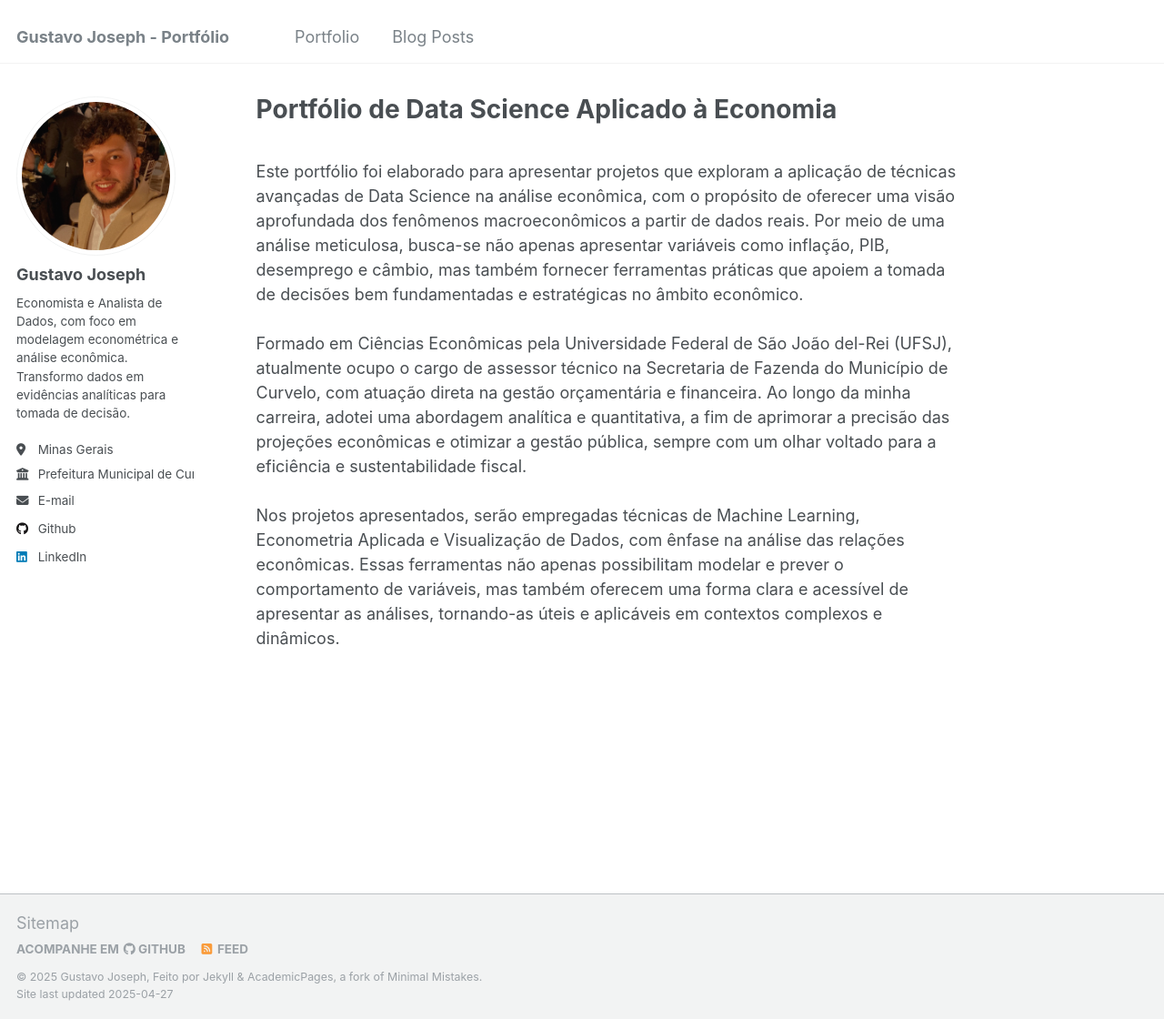
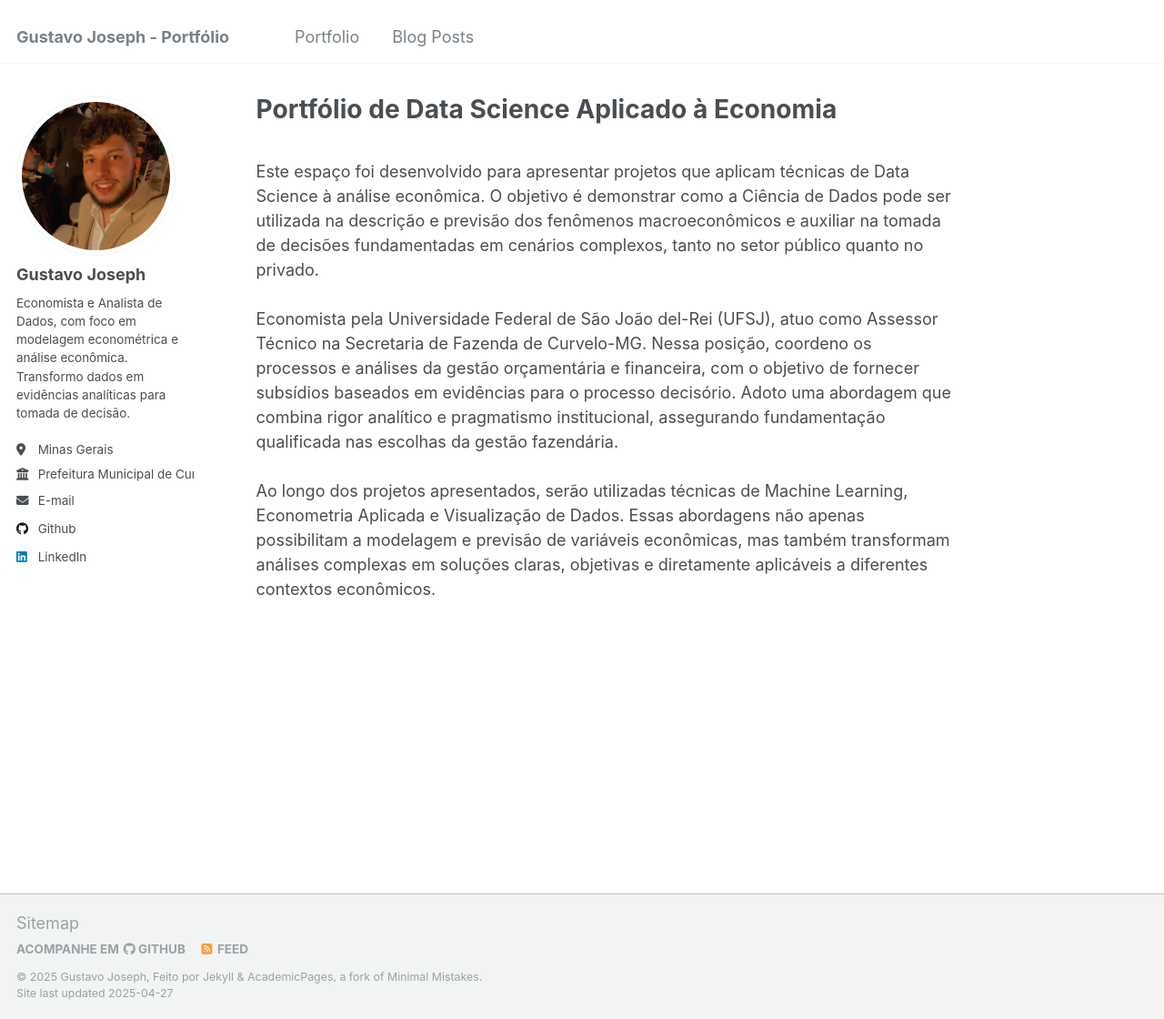
Before and after one commit to gustavojoseph/gustavojoseph.github.io, a Jekyll site: the page built from _pages/about.md, in a window 1280 px wide and 1120 px high. Shown: the whole window at 91% size. Built offline with Jekyll 4.4.1, drawn with Linux system fonts in a browser that asks for light colours.

Commit message:
Update about.md

```diff
--- a/_pages/about.md
+++ b/_pages/about.md
@@ -8,8 +8,8 @@ redirect_from:
 ---
 
 <br>
-Este portfólio foi elaborado para apresentar projetos que exploram a aplicação de técnicas avançadas de Data Science na análise econômica, com o propósito de oferecer uma visão aprofundada dos fenômenos macroeconômicos a partir de dados reais. Por meio de uma análise meticulosa, busca-se não apenas apresentar variáveis como inflação, PIB, desemprego e câmbio, mas também fornecer ferramentas práticas que apoiem a tomada de decisões bem fundamentadas e estratégicas no âmbito econômico.
+Este espaço foi desenvolvido para apresentar projetos que aplicam técnicas de Data Science à análise econômica. O objetivo é demonstrar como a Ciência de Dados pode ser utilizada na descrição e previsão dos fenômenos macroeconômicos e auxiliar na tomada de decisões fundamentadas em cenários complexos, tanto no setor público quanto no privado.
 <br><br>
-Formado em Ciências Econômicas pela Universidade Federal de São João del-Rei (UFSJ), atualmente ocupo o cargo de assessor técnico na Secretaria de Fazenda do Município de Curvelo, com atuação direta na gestão orçamentária e financeira. Ao longo da minha carreira, adotei uma abordagem analítica e quantitativa, a fim de aprimorar a precisão das projeções econômicas e otimizar a gestão pública, sempre com um olhar voltado para a eficiência e sustentabilidade fiscal.
+Economista pela Universidade Federal de São João del-Rei (UFSJ), atuo como Assessor Técnico na Secretaria de Fazenda de Curvelo-MG. Nessa posição, coordeno os processos e análises da gestão orçamentária e financeira, com o objetivo de fornecer subsídios baseados em evidências para o processo decisório. Adoto uma abordagem que combina rigor analítico e pragmatismo institucional, assegurando fundamentação qualificada nas escolhas da gestão fazendária.
 <br><br>
-Nos projetos apresentados, serão empregadas técnicas de Machine Learning, Econometria Aplicada e Visualização de Dados, com ênfase na análise das relações econômicas. Essas ferramentas não apenas possibilitam modelar e prever o comportamento de variáveis, mas também oferecem uma forma clara e acessível de apresentar as análises, tornando-as úteis e aplicáveis em contextos complexos e dinâmicos.
+Ao longo dos projetos apresentados, serão utilizadas técnicas de Machine Learning, Econometria Aplicada e Visualização de Dados. Essas abordagens não apenas possibilitam a modelagem e previsão de variáveis econômicas, mas também transformam análises complexas em soluções claras, objetivas e diretamente aplicáveis a diferentes contextos econômicos.
```
